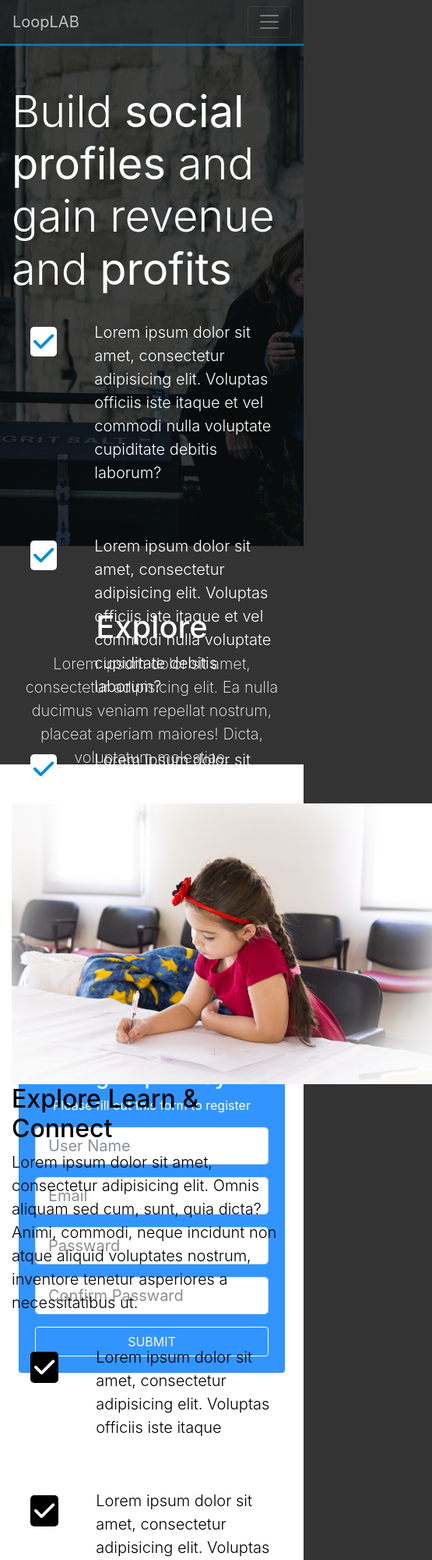
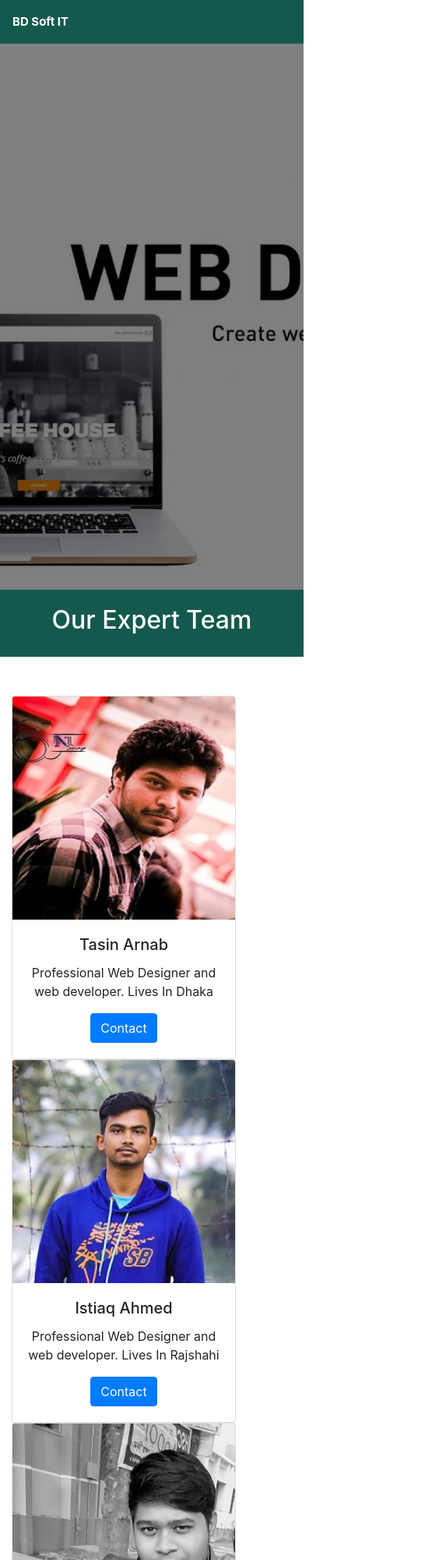
Before and after one commit to biddutpaul02/LoopLAB, a plain HTML site: page index.html in a window 390 px wide. Shown: the top 2000 px of the page at 78% size, 555 px wide, since content can reach past the window. Drawn offline with nearby package versions, Linux system fonts and the light colour scheme.

Commit message:
BD Soft IT

```diff
--- a/index.html
+++ b/index.html
@@ -12,253 +12,202 @@
 
     <link rel="stylesheet" href="style.css">
 
-    <title>LoopLab</title>
+    <title>BD Soft IT</title>
   </head>
   <body>
 
    <!--------navbar-area-starts---------->
-    <nav class="navbar navbar-dark navbar-expand-md fixed-top">
+
+    <nav class="navbar navbar-expand-md text-white">
         <div class="container">
-            <a href="#home-section"class="navbar-brand">LoopLAB</a>
+            <a class="navbar-brand text-white" href="">BD Soft IT</a>
             <button class="navbar-toggler navbar-toggler-right" type="button" data-toggle="collapse" data-target="#navbarNav">
                 <span class="navbar-toggler-icon"></span>
             </button>
             <div class="collapse navbar-collapse" id="navbarNav">
                 <ul class="navbar-nav ml-auto">
-                    <li class="nav-item"><a href="#home-section" class="nav-link">HOME</a></li>
-                    <li class="nav-item"><a href="#explore-area" class="nav-link">EXPLORE</a></li>
-                    <li class="nav-item"><a href="#create-area" class="nav-link">CREATE</a></li>
-                    <li class="nav-item"><a href="#share-area" class="nav-link">SHARE</a></li>
+                    <li class="nav-item"><a class="nav-link" href="#home-section">HOME</a></li>
+                    <li class="nav-item"><a class="nav-link" href="#About-section">TEAM</a></li>
+                    <li class="nav-item"><a class="nav-link" href="#">SERVICE</a></li>
+                    <li class="nav-item"><a class="nav-link" href="#">CONTACT</a></li>
                 </ul>
             </div>
         </div>
     </nav>
+   <!--------navbar-area-ends------------>
+   <!--------home-area-starts------------>
+    <div class="home-area" id="home-section">
+        <div class="home-inner-area">
 
-   <!-------------navbar-area-ends-------->
-
-    <!----------head-section-starts--------->
-
-   <div id="home-section">
-       <div class="dark-overlay">
-           <div class="inner-home">
+        </div>
+    </div>
+    <!---------home-area-ends----------->
+    <div class="headinngs">
       <div class="container">
           <div class="row">
-                       <div class="col-lg-8 col-md-12 right-area">
-                           <h1 class="display-4">
-                                Build <strong>social profiles</strong> and gain revenue and <strong>profits</strong>
-                            </h1>
-                            <div class="d-flex flex-row">
-                                <div class="p-4 align-self-start mt-2">
-                                    <i class="fa fa-check"></i>
-                                </div>
-                                <div class="p-4 align-self-end">
-                                    <p class="lead">
-                                        Lorem ipsum dolor sit amet, consectetur adipisicing elit. Voluptas officiis iste itaque et vel commodi nulla voluptate cupiditate debitis laborum?
-                                    </p>
-                                </div>
-                            </div>
-                             <div class="d-flex flex-row">
-                                <div class="p-4 align-self-start mt-2">
-                                    <i class="fa fa-check"></i>
-                                </div>
-                                <div class="p-4 align-self-end">
-                                    <p class="lead">
-                                        Lorem ipsum dolor sit amet, consectetur adipisicing elit. Voluptas officiis iste itaque et vel commodi nulla voluptate cupiditate debitis laborum?
-                                    </p>
-                                </div>
-                            </div>
-                            <div class="d-flex flex-row">
-                                <div class="p-4 align-self-start mt-2">
-                                    <i class="fa fa-check"></i>
-                                </div>
-                                <div class="p-4 align-self-end">
-                                    <p class="lead">
-                                        Lorem ipsum dolor sit amet, consectetur adipisicing elit. Voluptas officiis iste itaque et vel commodi nulla voluptate cupiditate debitis laborum?
-                                    </p>
+              <div class="col-lg-12">
+                <h2>Our Expert Team</h2>
               </div>
           </div>
       </div>
-                       <div class="col-lg-4 col-md-12 p-4">
-                           <div class="card bg-primary text-center card-form">
+    </div>
+    <!---------team-area-starts--------->
+    <div class="member-area" id="About-section">
+      <div class="container">
+        <div class="row">
+          <div class="col-lg-4 col-md-6 col-sm-12">
+            <div class="card" style="width: 18rem;">
+              <img class="card-img-top" src="img/tasin.jpg" alt="Card image cap">
               <div class="card-body">
-                            <h3>Sign Up Today</h3>
-                            <p>Please fill out this form to register</p>
-
-                            <form action="">
-                              <div class="form-group">
-
-                                <input type="text" placeholder="User Name" name="username" class="form-control form-control-lg">
-
+                <h5 class="card-title">Tasin Arnab</h5>
+                <p class="card-text">Professional Web Designer and web developer. Lives In Dhaka</p>
+                <a href="#" class="btn btn-primary">Contact</a>
               </div>
-
-                              <div class="form-group">
-
-                                <input type="email" placeholder="Email" name="email" class="form-control form-control-lg">
-
             </div>
-
-                              <div class="form-group">
-
-                                <input type="password" placeholder="Passward" name="pass1" class="form-control form-control-lg">
-
           </div>
-
-                              <div class="form-group">
-
-                                <input type="password" placeholder="Confirm Passward" name="pass2" class="form-control form-control-lg">
-
+          <div class="col-lg-4 col-md-6 col-sm-12">
+            <div class="card" style="width: 18rem;">
+              <img class="card-img-top" src="img/istiaq.jpg" alt="Card image cap">
+              <div class="card-body">
+                <h5 class="card-title">Istiaq Ahmed</h5>
+                <p class="card-text">Professional Web Designer and web developer. Lives In Rajshahi</p>
+                <a href="#" class="btn btn-primary">Contact</a>
               </div>
-
-                              <div>
-
-                                <input type="submit" value="SUBMIT" class="btn btn-outline-light btn-block">
-
             </div>
-                            </form>
+          </div>
+          <div class="col-lg-4 col-md-6 col-sm-12">
+            <div class="card" style="width: 18rem;">
+              <img class="card-img-top" src="img/profile.jpg" alt="Card image cap">
+              <div class="card-body">
+                <h5 class="card-title">Card title</h5>
+                <p class="card-text">Professional Web Designer and web developer. Lives In Natore</p>
+                <a href="#" class="btn btn-primary">Contact</a>
+              </div>
+            </div>
+          </div>
+        </div>
+        <div class="row sec-part">
+          <div class="col-lg-4 col-md-6 col-sm-12">
+            <div class="card" style="width: 18rem;">
+              <img class="card-img-top" src="img/galib.jpg" alt="Card image cap">
+              <div class="card-body">
+                <h5 class="card-title">Asadullah Galib</h5>
+                <p class="card-text">Professional Web Designer and web developer. Lives In Natore</p>
+                <a href="#" class="btn btn-primary">Contact</a>
+              </div>
+            </div>
+          </div>
+          <div class="col-lg-4 col-md-6 col-sm-12">
+            <div class="card" style="width: 18rem;">
+              <img class="card-img-top" src="img/zahid.jpg" alt="Card image cap">
+              <div class="card-body">
+                <h5 class="card-title">MD Zahid Hasan</h5>
+                <p class="card-text">Professional Web Designer and web developer. Lives In Natore</p>
+                <a href="#" class="btn btn-primary">Contact</a>
+              </div>
+            </div>
+          </div>
+          <div class="col-lg-4 col-md-6 col-sm-12">
+            <div class="card" style="width: 18rem;">
+              <img class="card-img-top" src="img/niloy.jpg" alt="Card image cap">
+              <div class="card-body">
+                <h5 class="card-title">Iftekhar Niloy</h5>
+                <p class="card-text">Professional Web Designer and web developer. Lives In Rajshahi</p>
+                <a href="#" class="btn btn-primary">Contact</a>
               </div>
             </div>
           </div>
         </div>
       </div>
     </div>
-       </div>
-   </div>
-
-
-    <!----------head-section-ends--------->
-
-    <!-----------explore-area-starts-------->
-
-    <div id="explore-area">
+    <!---------tean-area-starts--------->
+    <div class="headinngs service">
       <div class="container">
-            <div class="content">
-                <h1>Explore</h1>
-            <p>Lorem ipsum dolor sit amet, consectetur adipisicing elit. Ea nulla ducimus veniam repellat nostrum, placeat aperiam maiores! Dicta, voluptatum molestiae.</p>
-
-            <button>Find Out More</button>
+          <div class="row">
+              <div class="col-lg-12">
+                <h2>We Provide</h2>
               </div>
           </div>
       </div>
-
-
-    <div  class="explore-contact-area">
+    </div>
+    <!----------service-area----------->
+    <div class="service-area">
         <div class="container">
           <div class="row">
-                <div class="col-lg-6 col-md-12">
-                    <img src="img/explore.jpeg" alt="">
-                </div>
-                <div class="col-lg-6 col-md-12">
-                    <div class="heading-area lead">
-                        <h2>Explore Learn & Connect</h2>
-                        <p>Lorem ipsum dolor sit amet, consectetur adipisicing elit. Omnis aliquam sed cum, sunt, quia dicta? Animi, commodi, neque incidunt non atque aliquid voluptates nostrum, inventore tenetur asperiores a necessitatibus ut.</p>
-                        <div class="d-flex flex-row">
-                                <div class="p-4 align-self-start mt-2">
-                                    <i style="color: #fff; background: black; font-size: 30px; padding: 5px 5px; border-radius: 5px" class="fa fa-check"></i>
-                                </div>
-                                <div class="p-4 align-self-end">
-                                    <p class="lead">
-                                        Lorem ipsum dolor sit amet, consectetur adipisicing elit. Voluptas officiis iste itaque
-                                    </p>
+            <div class="col-lg-4">
+              <div class="card" style="width: 18rem;">
+                <i class="fa fa-desktop"></i>
+                <div class="card-body">
+                  <p class="card-text">We make good impression Always. We make authentic Design for your company</p>
                 </div>
               </div>
-                         <div class="d-flex flex-row">
-                                <div class="p-4 align-self-start mt-2">
-                                    <i style="color: #fff; background: black; font-size: 30px; padding: 5px 5px; border-radius: 5px" class="fa fa-check"></i>
             </div>
-                                <div class="p-4 align-self-end">
-                                    <p class="lead">
-                                        Lorem ipsum dolor sit amet, consectetur adipisicing elit. Voluptas officiis iste itaque
-                                    </p>
+            <div class="col-lg-4 col-md-4">
+              <div class="card" style="width: 18rem;">
+                <i class="fa fa-magic"></i>
+                <div class="card-body">
+                  <p class="card-text">We make responsive website for your Agency using Bootstrap Wordpress & React Js</p>
+                </div>
+              </div>
+            </div>
+            <div class="col-lg-4">
+              <div class="card" style="width: 18rem;">
+                <i class="fa fa-users-cog"></i>
+                <div class="card-body">
+                  <p class="card-text">Some quick example text to build on the card title and make up the bulk of the card's content.</p>
                 </div>
               </div>
             </div>
           </div>
         </div>
     </div>
+     <!----------service-area----------->
+
+    <!------------contact area-------->
+    <div class="contact-area">
+        <div class="container">
+          <div class="row">
+            <div class="col-lg-6">
+                <h2>We are the best in bangladesh</h2>
+                <p class="lead">We make websites for your creative agency. We will work for
+                  your agency. We are in this filed since 10 years. We make good impression always.
+                  we provide 24x7 hours support.
+                </p>
+                <h3 class="contact">Contact With Us</h3>
+                <div class="social-area">
+                  <ul>
+                    <a href=""><i class="fa fa-facebook"></i></a>
+                    <a href=""><i class="fa fa-twitter"></i></a>
+                    <a href=""><i class="fa fa-pinterest"></i></a>
+                    <a href=""><i class="fa fa-instagram"></i></a>
+                  </ul>
                 </div>
-
-
-
-    <!-----------explore-area-ends-------->
-
-    <!------------create-area-starts------->
-
-    <div id="create-area">
-        <div class="container">
-            <div class="contents">
-                <h1 class="create-heading">Create</h1>
-            <p class="lead">Lorem ipsum dolor sit amet, consectetur adipisicing elit. Ea nulla ducimus veniam repellat nostrum, placeat aperiam maiores! Dicta, voluptatum molestiae.</p>
-
-            <button style="margin-bottom: 65px;">Find Out More</button>
+            </div>
+            <div class="col-lg-6">
+              <img src="img/image-asset.jpeg" alt="">
+          </div>
           </div>
         </div>
     </div>
 
-    <!------------create-area-ends------->
 
-    <div id="share-area" class="explore-contact-area">
+    <!--------footer-area-starts-------->
+
+    <div class="footer-area">
       <div class="container">
         <div class="row">
-                <div class="col-lg-6 col-md-12">
-                    <img style="padding-top: 15px;" src="img/share.jpeg" alt="">
-                </div>
-                <div class="col-lg-6 col-md-12">
-                    <div class="heading-area lead">
-                        <h2>Share what you create</h2>
-                        <p>Lorem ipsum dolor sit amet, consectetur adipisicing elit. Omnis aliquam sed cum, sunt, quia dicta? Animi, commodi, neque incidunt non atque aliquid voluptates nostrum, inventore tenetur asperiores a necessitatibus ut.</p>
-                        <div class="d-flex flex-row">
-                                <div class="p-4 align-self-start mt-2">
-                                    <i style="color: #fff; background: black; font-size: 30px; padding: 5px 5px; border-radius: 5px" class="fa fa-check"></i>
-                                </div>
-                                <div class="p-4 align-self-end">
-                                    <p class="lead">
-                                        Lorem ipsum dolor sit amet, consectetur adipisicing elit. Voluptas officiis iste itaque
-                                    </p>
-                                </div>
-                         </div>
-                         <div class="d-flex flex-row">
-                                <div class="p-4 align-self-start mt-2">
-                                    <i style="color: #fff; background: black; font-size: 30px; padding: 5px 5px; border-radius: 5px" class="fa fa-check"></i>
-                                </div>
-                                <div class="p-4 align-self-end">
-                                    <p class="lead">
-                                        Lorem ipsum dolor sit amet, consectetur adipisicing elit. Voluptas officiis iste itaque
-                                    </p>
-                                </div>
-                         </div>
+          <div class="col-10 offset-1">
+            <div class="copyright">
+              <h3> BD Soft IT</h3>
+              <h4>Copy right &copy; 2020!</h4>
+              <h4>Designed By Biddut Made With <i class="fa fa-heart"></i></h4>
              </div>
           </div>
         </div>
       </div>
     </div>
 
- <!-------footer-area-starts--------->
-
-   <div class="footer-area">
-       <div class="container">
-           <div class="row">
-               <div class="col-lg-12 col-md-12">
-                   <h3>LoopLAB</h3>
-                   <h4>Copyright @ 2020</h4>
-                   <h4>Made With <i style="color: red" class="fa fa-heart"></i> By Biddut</h4>
-
-               </div>
-           </div>
-       </div>
-   </div>
-
-
-<!-------footer-area-starts--------->
-
-
-
-
-
-
-
-
-
-
+    <!--------footer-area-starts-------->
 
 
     <!-- Optional JavaScript -->
--- a/style.css
+++ b/style.css
@@ -1,94 +1,118 @@
-body {
-  background: #333;
-  color: #fff;
+*{
+    margin: 0;
+    padding: 0;
 }
 html{
     scroll-behavior: smooth;
 }
-.navbar {
-  border-bottom: 3px solid #008ed6;
-  background: #292b2c;
-  opacity: 0.7;
+
+.navbar{
+    background: #14594D;
 }
-#home-section{
-    background: url(img/home.jpg);
+.navbar a{
+    font-weight: bold;
+    font-size: 15px;
+}
+.home-area{
+    background: url(img/maxresdefault.jpg);
+    height: 700px;
     background-repeat: no-repeat;
-    height: 700px;
+    background-position: center;
     background-size: cover;
     background-attachment: fixed;
 }
-#home-section .dark-overlay{
-    background: rgba(0, 0, 0, 0.7);
+.home-inner-area{
+    background: rgb(0, 0, 0,0.5);
     height: 700px;
+
 }
-.right-area{
-    margin-top: 110px;
+.heading{
+    color: #fff;
+    margin-top: 100px;
 }
-#home-section .fa {
-    background: #fff;
-    color: #008ed6;
-    padding: 4px;
-    font-size: 30px;
-    border-radius: 5px;
-}
-#home-section .card-form {
-    opacity: 0.8;
-}
-.card.bg-primary.text-center.card-form {
-    margin-top: 110px;
-}
-#explore-area{
-    height: 280px;
-    background: #333;
-    color: #fff;
+.card{
     justify-content: center;
     text-align: center;
 }
-.content{
-    padding-top: 80px;
-    font-weight: 200;
+.member-area{
+    margin-top: 50px;
 }
-.content p{
-    font-size: 20px;
-}
-button {
-    outline: none;
-    border: none;
-    background: none;
-    color: #fff;
-    border: 1px solid #fff;
-    padding: 10px 42px;
-    border-radius: 8px;
-}
-.explore-contact-area img{
-    width: 540px;
-    height: 360px;
-}
-.explore-contact-area{
-    background: #fff;
-    padding-top: 50px;
-}
-.explore-contact-area p{
-    color: black;
-}
-.explore-contact-area h2{
-    color: black;
-}
-div#create-area {
-    justify-content: center;
-    text-align: center;
-    align-items: center;
-    background:#007bff;
-    color: #fff;
-}
-.create-heading{
-    padding-top: 65px;
+.sec-part{
+    margin-top: 50px;
 }
 .footer-area{
+    background: #14594D;
+    color: #fff;
     justify-content: center;
     text-align: center;
     align-items: center;
 }
+.navbar-nav a{
+    color: #fff;
+}
+.navbar-nav a:hover{
+    background: #fff;
+    color: black;
+    border-bottom: 2px solid red;
+}
+.headinngs{
+    background:#14594D ;
+    color: #fff;
+    justify-content: center;
+    text-align: center;
+    padding: 20px 0;
+}
+.down{
+    margin-top: 20px;
+    margin-bottom: 20px;
+}
+.service-area{
+    margin-top: 50px;
+    margin-bottom: 50px;
+}
+.service-area .fa{
+    padding: 20px 0;
+    font-size: 25px;
+    color: #14594D;
+}
+.service{
+    margin-top: 50px;
+}
+.card:hover{
+    transform: translateY(-30px);
+    -webkit-box-shadow: 6px 9px 5px 0px rgba(0,0,0,0.75);
+    -moz-box-shadow: 6px 9px 5px 0px rgba(0,0,0,0.75);
+    box-shadow: 6px 9px 5px 0px rgba(0,0,0,0.75);
+    transition: .4s;
+    cursor: pointer;
+}
+.service-area .fa{
+    font-size: 30px;
+}
+.contact-area h2{
+    margin-bottom: 45px;
+}
+.contact-area ul{
+    text-decoration: none;
+    list-style: none;
+    background: #14594D;
+    box-sizing: border-box;
+    display: block;
+}
+.contact-area ul a{
+    padding: 20px 0;
+    color: #fff;
+}
+h3.contact {
+    margin-bottom: 87px;
+}
+.contact-area .fa {
+    padding: 20px 52px;
+    font-size: 30px;
+}
+.footer-area{
+    margin-top: 30px;
+}
 .footer-area {
-    padding: 30px 30px;
+    padding: 28px;
 }
```
Also changed, not shown: img/create.jpeg (deleted), img/desk.jpeg (deleted), img/explore.jpeg (deleted), img/galib.jpg (added), img/home.jpg (deleted), img/image-asset.jpeg (added), img/istiaq.jpg (added), img/m.png (deleted), img/maxresdefault.jpg (added), img/niloy.jpg (added), img/profile-pic.jpeg (added), img/profile.jpg (added), img/tasin.jpg (added), img/vd.png (deleted), 1 more files. Lines whose indentation alone changed are shown as unchanged.
